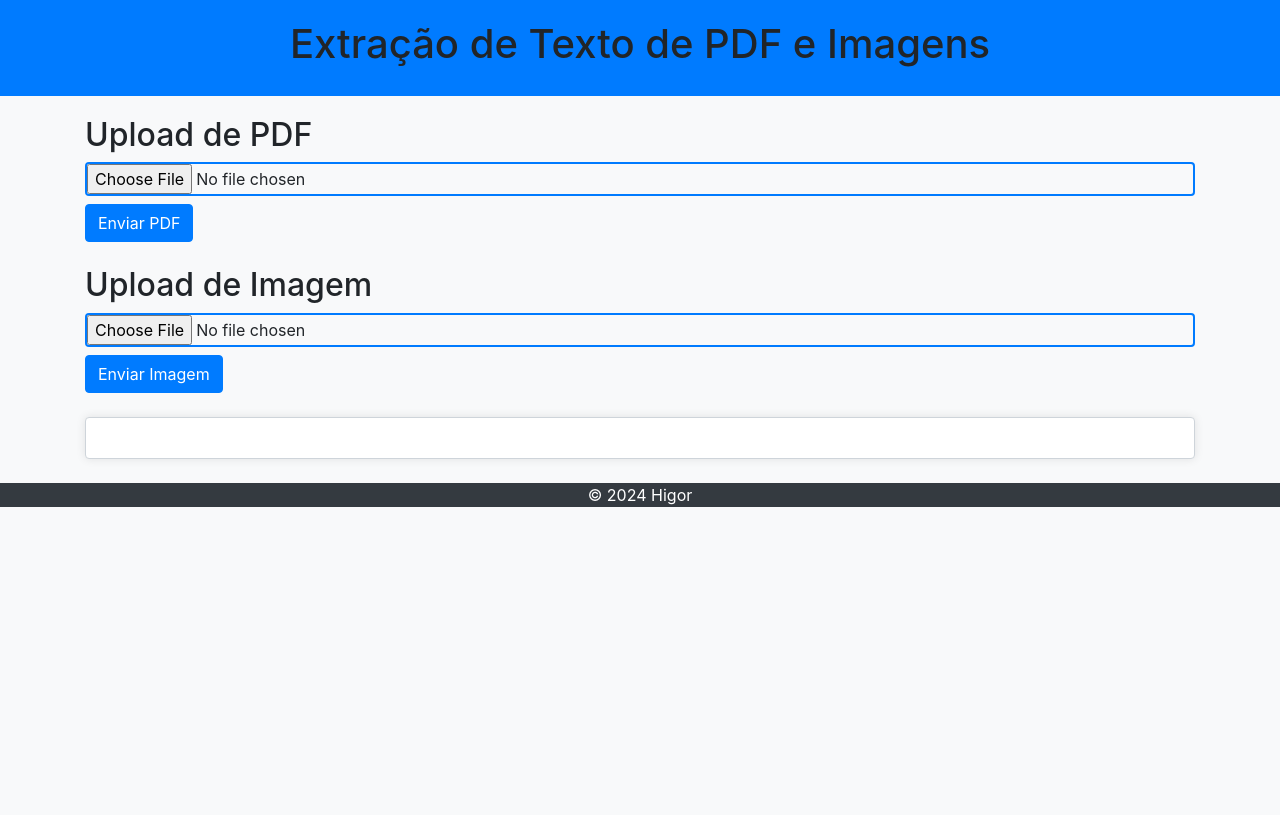
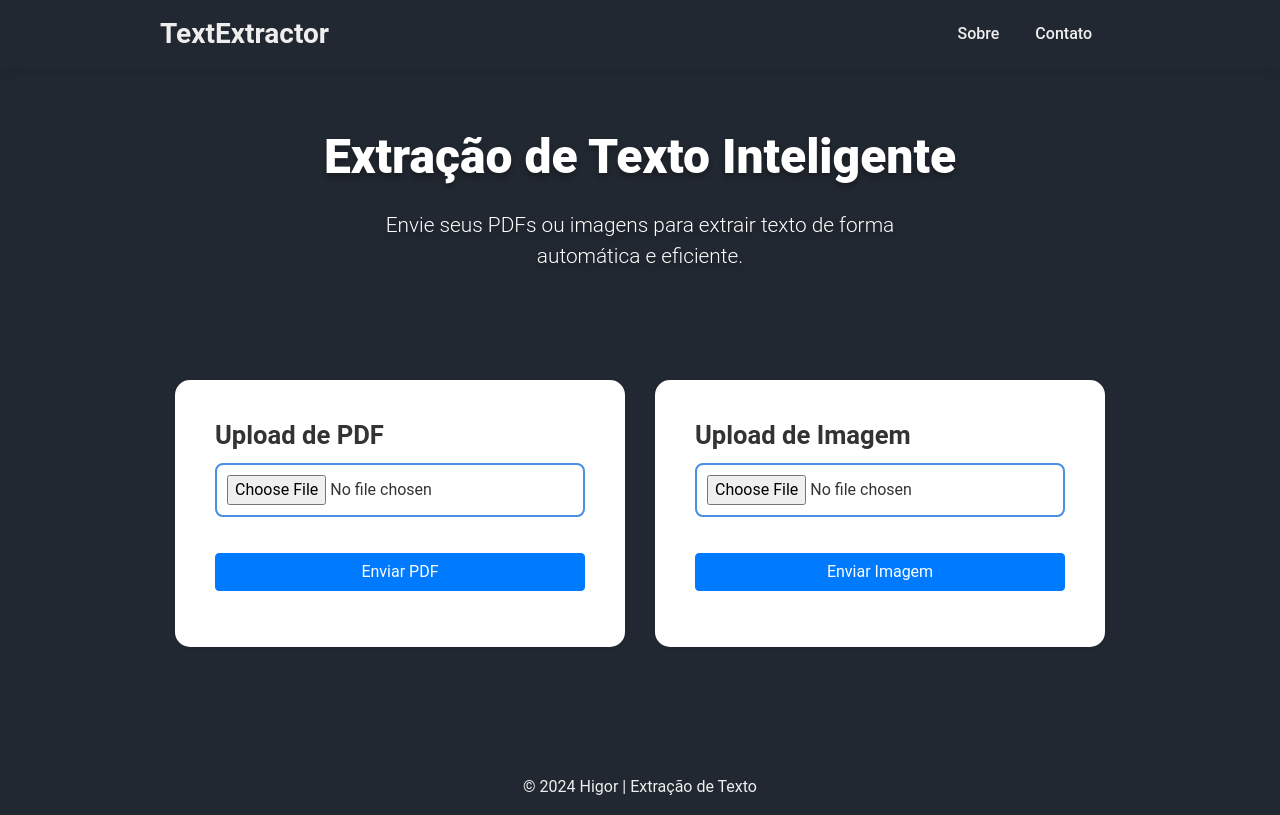
Before and after one commit to Higor-alv/Projeto-Integrador-IV, a website: page app/static/upload.html in a window 1280 px wide. Drawn offline with nearby package versions, Linux system fonts and the light colour scheme; files that its build step writes are made by us from their sources.

Commit message:
Mudando o front-end

```diff
--- a/app/static/styles.css
+++ b/app/static/styles.css
@@ -1,55 +1,132 @@
+body {
+   font-family: 'Roboto', sans-serif;
+   background-color: #222831;
+   display: flex;
+   flex-direction: column;
+   min-height: 100vh;
+   color: #333;
+}
 
-body {
-   background-color: #f8f9fa;
+main {
+   flex: 1;
+   padding-bottom: 40px;
+   background-color: #222831;
 }
 
 
-header {
-   background-color: #007bff;
-   padding: 20px;
+.navbar {
+   background-color: #222831;
+   box-shadow: 0 4px 10px rgba(0, 0, 0, 0.1);
+   font-weight: 500;
+}
+
+.navbar-brand {
+   font-size: 1.75rem;
+   font-weight: 700;
+   color: #EEEEEE;
+}
+
+.navbar-nav .nav-link {
+   color: #EEEEEE !important;
+   margin-right: 20px;
+   font-size: 1rem;
+   font-weight: 500;
+}
+
+.hero-section {
+   background-size: cover;
+   background-position: center;
+   padding: 60px 0;
+   color: #EEEEEE;
+   text-shadow: 0px 4px 6px rgba(0, 0, 0, 0.3);
+}
+
+.hero-section h1 {
+   font-size: 3rem;
+   font-weight: 900;
    margin-bottom: 20px;
 }
 
+.hero-section p {
+   font-size: 1.3rem;
+   font-weight: 300;
+   max-width: 600px;
+   margin: 0 auto;
+}
 
-footer {
-   background-color: #343a40;
+.container {
+   max-width: 960px;
+}
+
+.card {
+   border: none;
+   border-radius: 15px;
+   overflow: hidden;
+   box-shadow: 0 5px 15px rgba(0, 0, 0, 0.1);
+   transition: all 0.3s ease;
+}
+
+.card:hover {
+   transform: translateY(-8px);
+   box-shadow: 0 10px 25px rgba(0, 0, 0, 0.2);
+}
+
+.card-title {
+   font-size: 1.6rem;
+   font-weight: 700;
+}
+
+.card-body {
+   padding: 40px;
+}
+
+input[type="file"] {
+   border: 2px solid #4A90E2;
+   border-radius: 8px;
+   padding: 10px;
+   transition: all 0.3s ease;
+   width: 100%;
+   margin-bottom: 20px;
+}
+
+input[type="file"]:hover {
+   border-color: #3a7cc1;
+}
+
+button {
+   background-color: #4A90E2;
+   border: none;
+   border-radius: 8px;
+   padding: 12px 20px;
+   font-size: 1.2rem;
    color: white;
+   transition: background-color 0.3s;
+}
+
+button:hover {
+   background-color: #357ABD;
+   box-shadow: 0px 5px 15px rgba(0, 0, 0, 0.2);
+}
+
+/* Loader */
+#loader {
+   width: 60px;
+   height: 60px;
+}
+
+/* Footer */
+.footer {
+   background-color: #222831;
+   color: white;
+   padding: 20px 0;
+   text-align: center;
    position: relative;
    bottom: 0;
    width: 100%;
+   font-size: 1rem;
 }
 
-
-.form-control-file {
-   border: 2px solid #007bff;
-   border-radius: 0.25rem;
+.footer p {
+   margin-bottom: 0;
+   color: #EEEEEE;
 }
-
-.form-control-file:focus {
-   border-color: #0056b3;
-   box-shadow: 0 0 0 0.2rem rgba(0, 123, 255, 0.25);
-}
-
-
-.btn {
-   transition: background-color 0.3s, color 0.3s;
-}
-
-.btn:hover {
-   background-color: #0056b3;
-   color: white;
-}
-
-
-#resultado {
-   margin-top: 20px;
-   padding: 20px;
-   background-color: #ffffff;
-   border: 1px solid #ced4da;
-   border-radius: 0.25rem;
-   box-shadow: 0 0 10px rgba(0, 0, 0, 0.1);
-}
-
-#resultado h3 {
-   color: #007bff;
-}
--- a/app/static/upload.html
+++ b/app/static/upload.html
@@ -5,30 +5,81 @@
     <meta name="viewport" content="width=device-width, initial-scale=1.0">
     <title>Extração de Texto</title>
     <link rel="stylesheet" href="https://stackpath.bootstrapcdn.com/bootstrap/4.5.2/css/bootstrap.min.css">
-    <link rel="stylesheet" href="static/styles.css">
-    <script src="https://cdnjs.cloudflare.com/ajax/libs/jspdf/2.5.1/jspdf.umd.min.js"></script> <!-- jsPDF -->
+    <link rel="stylesheet" href="styles.css">
+    <script src="https://cdnjs.cloudflare.com/ajax/libs/jspdf/2.5.1/jspdf.umd.min.js"></script>
 </head>
 <body>
-    <header class="text-center">
-        <h1>Extração de Texto de PDF e Imagens</h1>
-    </header>
-    <div class="container">
-        <h2>Upload de PDF</h2>
-        <input type="file" id="pdfUpload" class="form-control-file" accept=".pdf">
-        <button id="uploadPdfBtn" class="btn btn-primary mt-2">Enviar PDF</button>
 
-        <h2 class="mt-4">Upload de Imagem</h2>
-        <input type="file" id="imageUpload" class="form-control-file" accept="image/*">
-        <button id="uploadImageBtn" class="btn btn-primary mt-2">Enviar Imagem</button>
+    <nav class="navbar navbar-expand">
+        <div class="container">
+            <a class="navbar-brand" href="#home">TextExtractor</a>
+            <button class="navbar-toggler" type="button" data-toggle="collapse" data-target="#navbarNav" aria-controls="navbarNav" aria-expanded="false" aria-label="Toggle navigation">
+                <span class="navbar-toggler-icon"></span>
+            </button>
+            <div class="collapse navbar-collapse" id="navbarNav">
+                <ul class="navbar-nav ml-auto">
+                    <li class="nav-item">
+                        <a class="nav-link" href="#footer">Sobre</a>
+                    </li>
+                    <li class="nav-item">
+                        <a class="nav-link" href="#footer">Contato</a>
+                    </li>
+                </ul>
+            </div>
+        </div>
+    </nav>
 
-        <div id="loader" class="loader" style="display:none;"></div>
-        <div id="resultado" class="mt-4"></div>
-    </div>
+    <main id="home" class="content flex-shrink-0">
+        <div class="hero-section text-center">
+            <div class="container">
+                <h1 class="display-4 text-white mb-4">Extração de Texto Inteligente</h1>
+                <p class="lead text-white">Envie seus PDFs ou imagens para extrair texto de forma automática e eficiente.</p>
+            </div>
+        </div>
+        <div class="container my-5">
+            <div class="row">
 
-    <footer class="text-center mt-4">
-        <p>&copy; 2024 Higor</p>
+                <div class="col-md-6 mb-4">
+                    <div class="card shadow-sm">
+                        <div class="card-body">
+                            <h2 class="card-title">Upload de PDF</h2>
+                            <div class="form-group">
+                                <input type="file" id="pdfUpload" class="form-control-file">
+                                <button id="uploadPdfBtn" class="btn btn-primary mt-3 w-100">Enviar PDF</button>
+                            </div>
+                        </div>
+                    </div>
+                </div>
+
+                <div class="col-md-6 mb-4">
+                    <div class="card shadow-sm">
+                        <div class="card-body">
+                            <h2 class="card-title">Upload de Imagem</h2>
+                            <div class="form-group">
+                                <input type="file" id="imageUpload" class="form-control-file">
+                                <button id="uploadImageBtn" class="btn btn-primary mt-3 w-100">Enviar Imagem</button>
+                            </div>
+                        </div>
+                    </div>
+                </div>
+            </div>
+
+            <!-- Loader -->
+            <div id="loader" class="spinner-border text-primary" role="status" style="display: none;">
+                <span class="sr-only">Carregando...</span>
+            </div>
+        </div>
+    </main>
+
+    <footer id="footer" class="footer text-white text-center py-3">
+        <div class="container">
+            <p class="mb-0">&copy; 2024 Higor | Extração de Texto</p>
+        </div>
     </footer>
 
-    <script src="static/js/script.js"></script> <!-- Chama o arquivo JS externo -->
+    <script src="https://code.jquery.com/jquery-3.5.1.slim.min.js"></script>
+    <script src="https://cdn.jsdelivr.net/npm/@popperjs/core@2.9.2/dist/umd/popper.min.js"></script>
+    <script src="https://stackpath.bootstrapcdn.com/bootstrap/4.5.2/js/bootstrap.min.js"></script>
+    <script src="script.js"></script>
 </body>
 </html>
```
